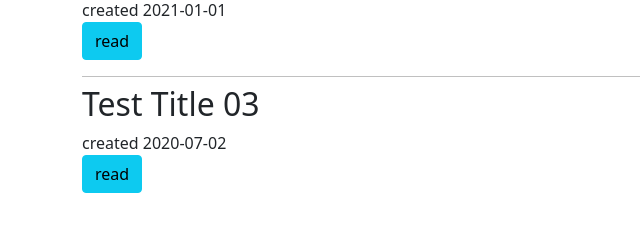
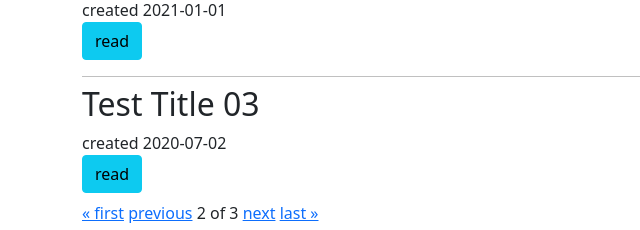
Before and after one commit to c2masamichi/webapp-example-python-django, a Django app: page /?page=2 in a window 1280 px wide. Shown: the part 570-800 px from the top of the page, without its empty margins (0-640 px from the left). Run offline with Django 3.2, Linux system fonts and the light colour scheme; data comes from the database, SQL or seed files in the repository.

Commit message:
add pagination links

```diff
--- a/cms/app/blog/templates/blog/index.html
+++ b/cms/app/blog/templates/blog/index.html
@@ -14,4 +14,19 @@
     </div>
   </div>
   {% endfor %}
+  <div class="pagination">
+    <span class="step-links">
+      {% if entries.has_previous %}
+      <a href="?page=1">&laquo; first</a>
+      <a href="?page={{ entries.previous_page_number }}">previous</a>
+      {% endif %}
+      <span class="current">
+        {{ entries.number }} of {{ entries.paginator.num_pages }}
+      </span>
+      {% if entries.has_next %}
+      <a href="?page={{ entries.next_page_number }}">next</a>
+      <a href="?page={{ entries.paginator.num_pages }}">last &raquo;</a>
+      {% endif %}
+    </span>
+  </div>
 {% endblock %}
```
